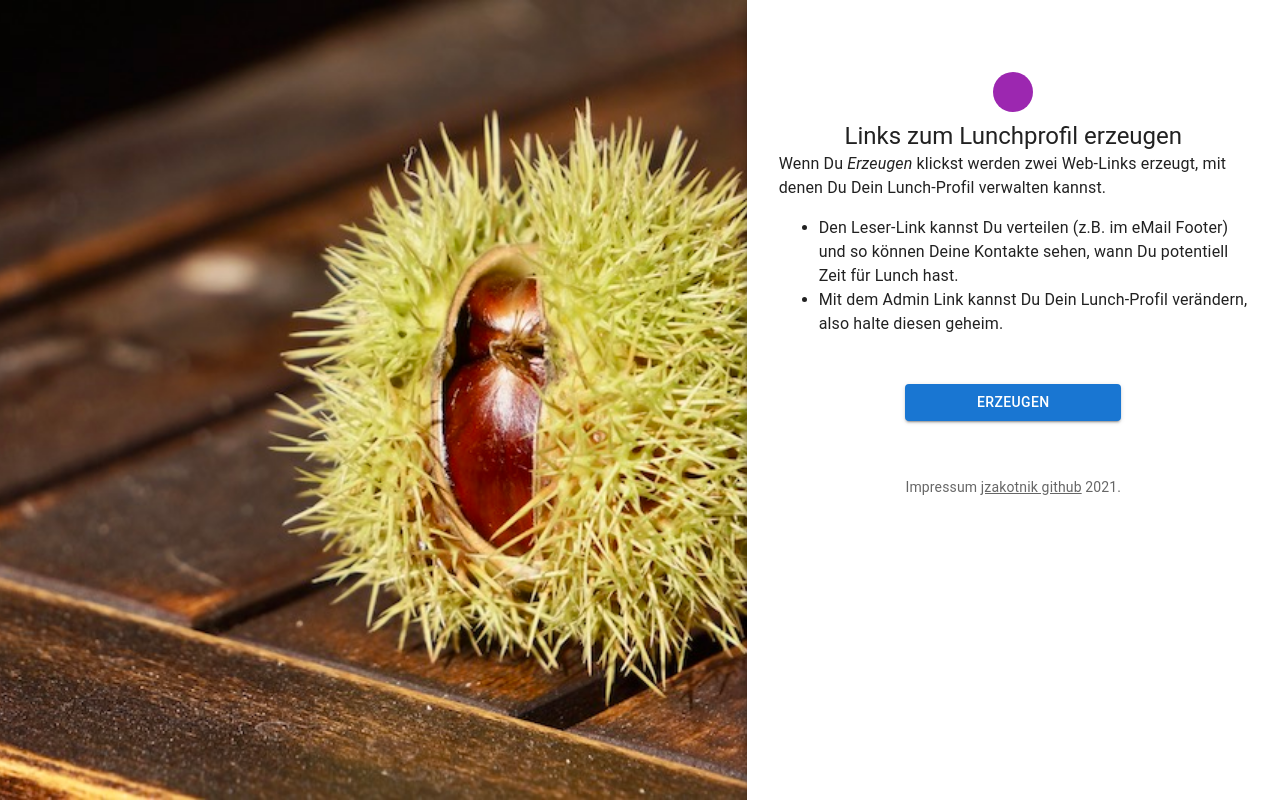
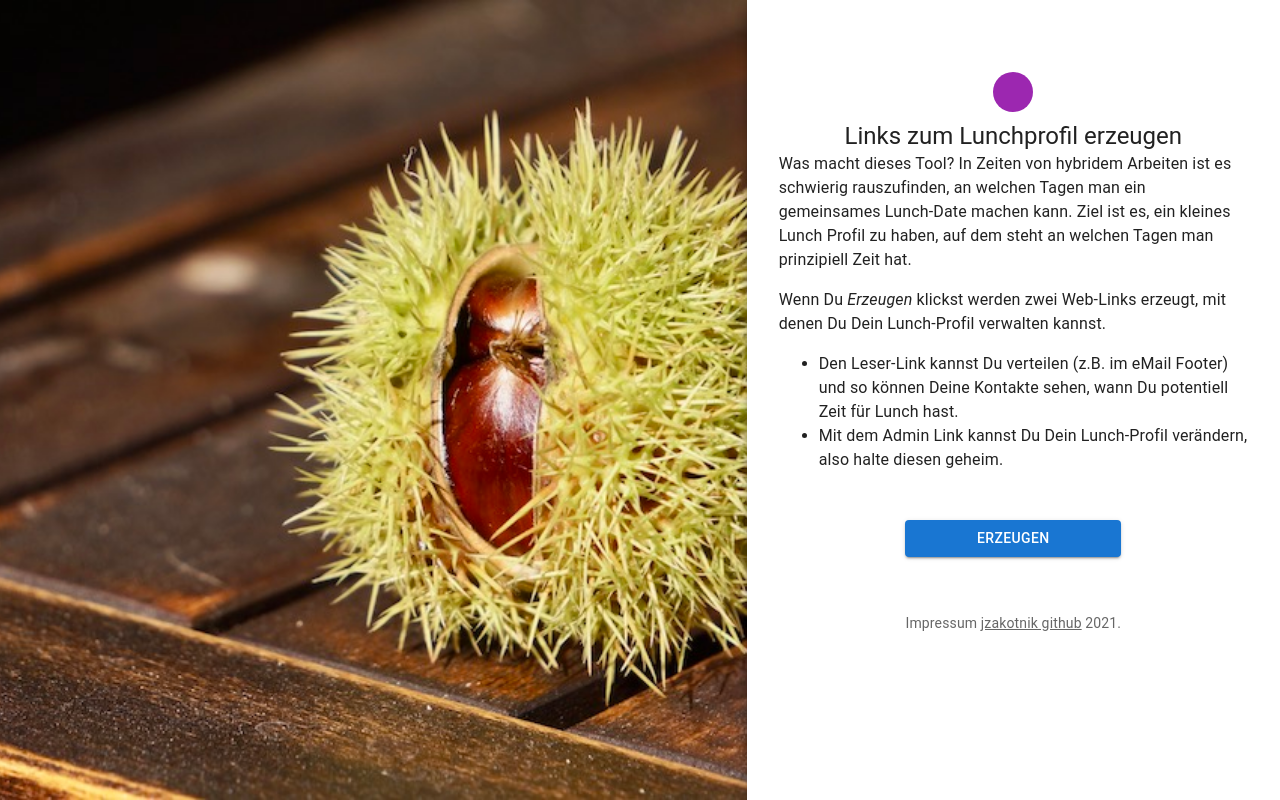
Before and after one commit to jzakotnik/mitwemessen, a Next.js app in the folder nextjs/mwe/: page /admin in a window 1280 px wide. Built offline with nearby package versions, Linux system fonts and the light colour scheme; no server answers; some icons are missing.

Commit message:
fixed intro

```diff
--- a/nextjs/mwe/pages/admin.js
+++ b/nextjs/mwe/pages/admin.js
@@ -17,6 +17,7 @@ import IconButton from "@material-ui/core/IconButton";
 import QRCode from "qrcode.react";
 
 import { v4 as uuidv4 } from "uuid";
+import { Divider } from "@material-ui/core";
 
 function Impressum(props) {
   return (
@@ -151,6 +152,13 @@ export default function Admin(props) {
           <Typography component="h1" variant="h5">
             Links zum Lunchprofil erzeugen
           </Typography>
+          <Typography component="body1" variant="body1" paragraph="true">
+            Was macht dieses Tool? In Zeiten von hybridem Arbeiten ist es
+            schwierig rauszufinden, an welchen Tagen man ein gemeinsames
+            Lunch-Date machen kann. Ziel ist es, ein kleines Lunch Profil zu
+            haben, auf dem steht an welchen Tagen man prinzipiell Zeit hat.
+          </Typography>
+
           <Typography component="body1" variant="body1">
             Wenn Du <i>Erzeugen</i> klickst werden zwei Web-Links erzeugt, mit
             denen Du Dein Lunch-Profil verwalten kannst.
```
